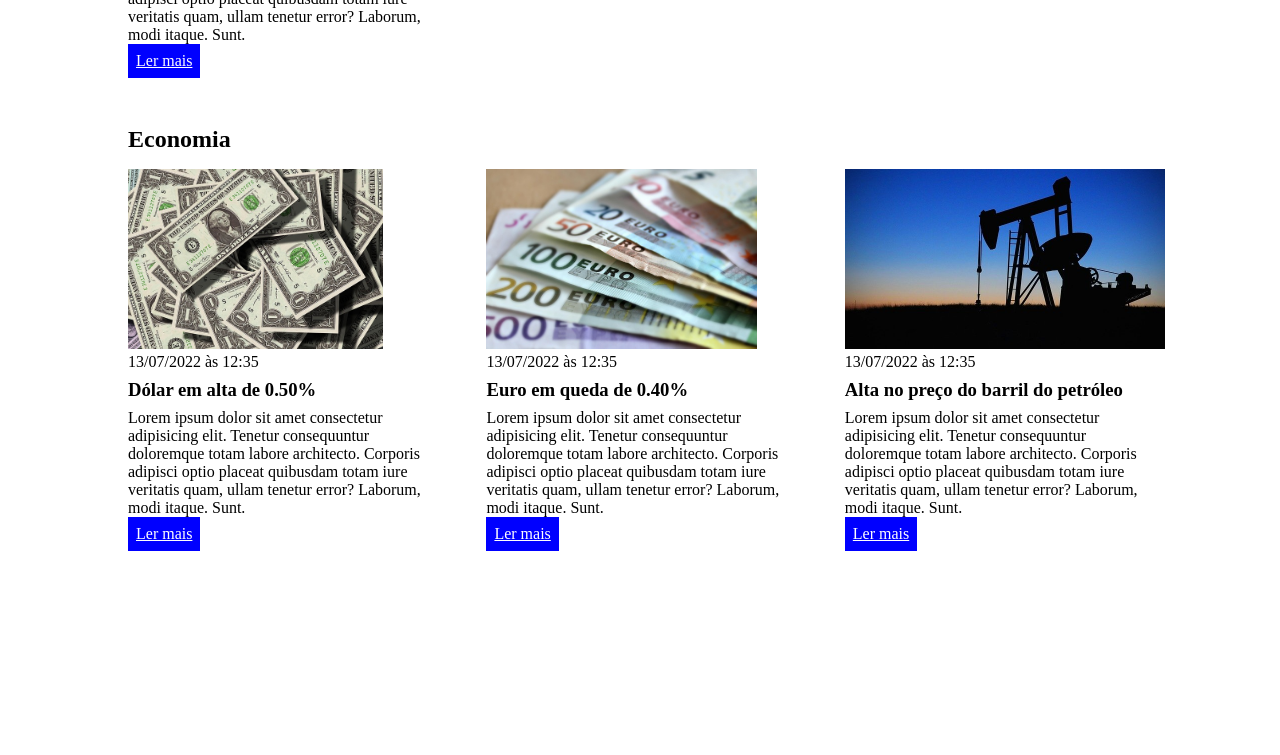
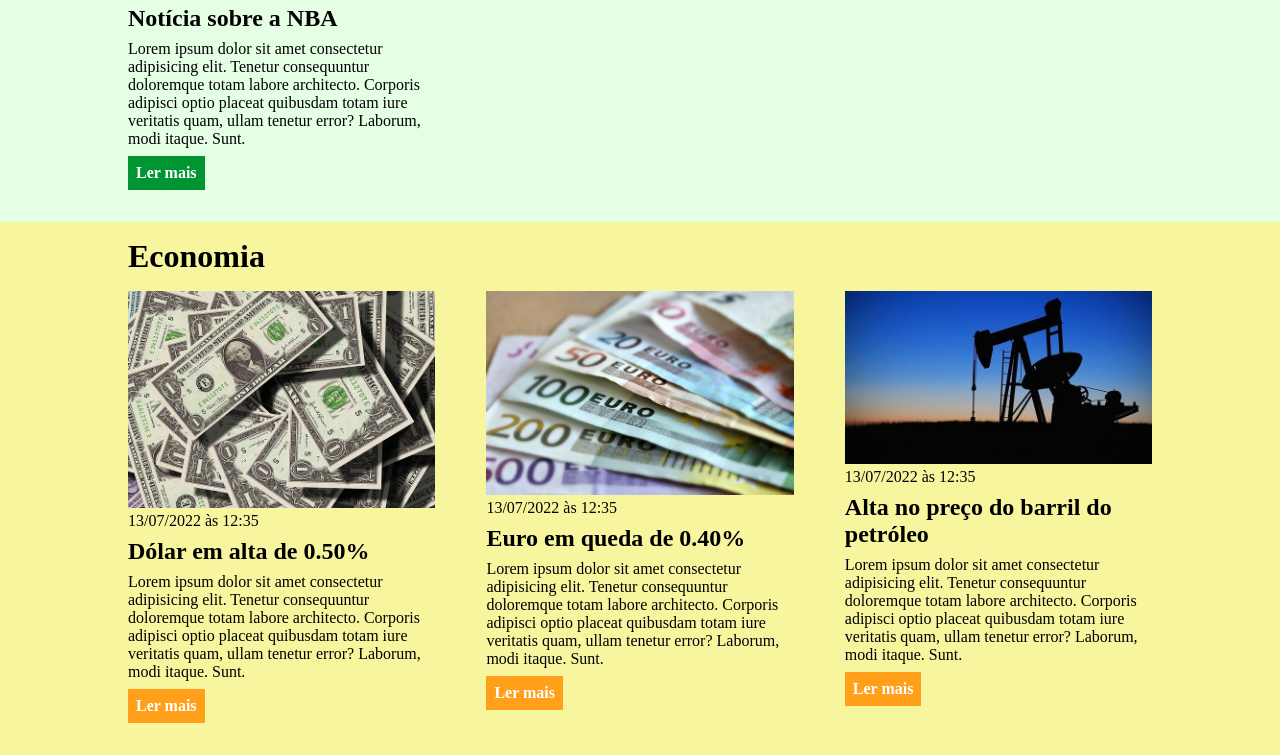
Before and after one commit to eusouheverton/CSS-EBAC, a plain HTML site: page index.html in a window 1280 px wide. Shown: the part 830-1585 px from the top of the page. Before the commit the page ends 1413 px from the top, so only its background shows below. Drawn offline with Linux system fonts and the light colour scheme.

Commit message:
Update main.css

```diff
--- a/main.css
+++ b/main.css
@@ -20,10 +20,14 @@ header .container {
 
 header li {
     display: inline;
+    font-family: Arial, Helvetica, sans-serif;
+    font-weight: bold;
+    margin-left: 16px;
 }
 
 header li a {
-    color: #f2f3fa
+    color: #f2f3fa;
+    text-decoration: none;
 }
 
 .container {
@@ -38,7 +42,8 @@ header li a {
 }
 
 .articles article img {
-    height: 180px;
+    /*height: 180px; */
+    width: 100%;
 }
 
 .articles article {
@@ -68,4 +73,40 @@ section h2,
     color: #fff;
     padding: 8px;
     display: inline-block;
+    text-decoration: none;
+    font-weight: bold;
+    margin-top: 8px;
 }
+
+.articles article a:hover {
+    text-decoration: underline;
+}
+
+.articles article p
+.articles article a {
+    font-family: Arial, Helvetica, sans-serif;
+}
+
+.articles article h3 {
+    font-size: 24px;
+}
+
+section h2 {
+    font-size: 32px;
+}
+
+#sports {
+    background-color: rgba(0, 255, 0, 0.1)
+}
+
+#sports .articles article a {
+    background-color: #009432;
+}
+
+#economy {
+    background-color: #f8f59f;
+}
+
+#economy .articles article a {
+    background-color: #ff9f1a;
+}
```
